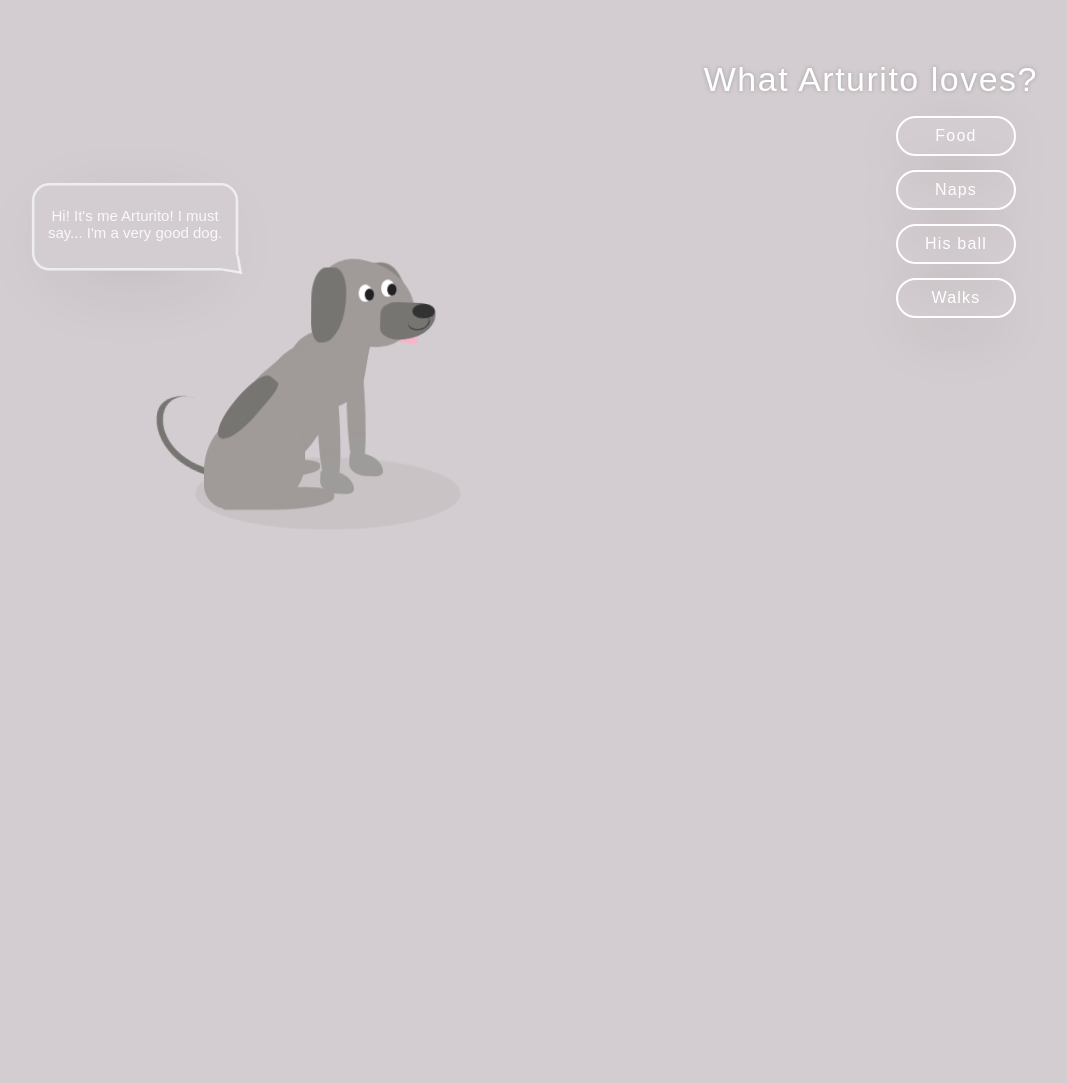
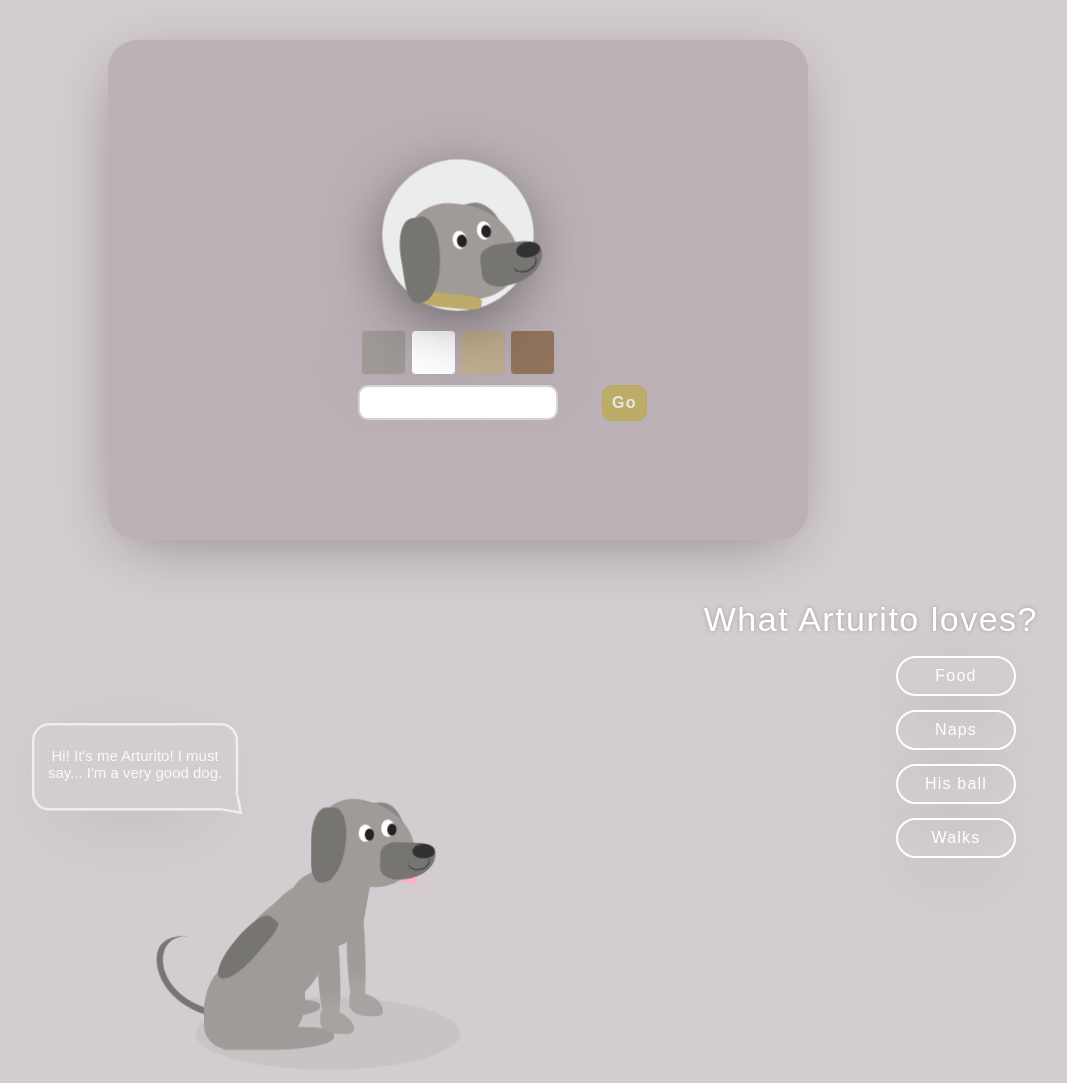
Before and after one commit to tomaszkiewiczanna/dogcare, a website: page index.html in a window 1280 px wide. Shown: the whole page, without its empty margins (182-1249 px from the left). Before the commit the page ends 800 px from the top, so only its background shows below. Drawn offline with nearby package versions, Linux system fonts and the light colour scheme.

Commit message:
finished start

```diff
--- a/index.html
+++ b/index.html
@@ -11,7 +11,35 @@
     <script src="app.js"></script>
 </head>
 <body>
-<div class="containter">
+<div class="containter startBox">
+    <div class="info-frame">
+        <div class="info-frame-circle">
+            <div class="info-frame-dog-face">
+                <div class="dog-head-form color1"></div>
+                <div class="dog-ear-1"></div>
+                <div class="dog-ear-2"></div>
+                <div class="dog-eye-1"></div>
+                <div class="dog-eye-2"></div>
+                <div class="dog-nose"></div>
+                <div class="dog-mouth"></div>
+                <div class="dog-collar"></div>
+            </div>
+        </div>
+        <div class="info-frame-colorsChoice">
+            <button class="colorsChoice choice-grey"></button>
+            <button class="colorsChoice choice-bw"></button>
+            <button class="colorsChoice choice-golden"></button>
+            <button class="colorsChoice choice-brown"></button>
+        </div>
+        <div class="info-frame-name">
+            <input type="text" id="name-input">
+            <button id="info-frame-go">Go</button>
+        </div>
+
+    </div>
+
+</div>
+<div class="containter startDog">
     <div class="dog-frame">
         <div class="dog sits">
             <div class="dog-head">
@@ -53,10 +81,18 @@
         </div>
         <div class="dog-menu-list">
             <ul class="dog-menu-list-ul">
-                <li class="dog-menu-list-li"><button class="button-food">Food</button></li>
-                <li class="dog-menu-list-li"><button class="button-sleep">Naps</button></li>
-                <li class="dog-menu-list-li"><button class="button-ball">His ball</button></li>
-                <li class="dog-menu-list-li"><button class="button-walk">Walks</button></li>
+                <li class="dog-menu-list-li">
+                    <button class="button-food">Food</button>
+                </li>
+                <li class="dog-menu-list-li">
+                    <button class="button-sleep">Naps</button>
+                </li>
+                <li class="dog-menu-list-li">
+                    <button class="button-ball">His ball</button>
+                </li>
+                <li class="dog-menu-list-li">
+                    <button class="button-walk">Walks</button>
+                </li>
             </ul>
         </div>
     </div>
--- a/scss/main.scss
+++ b/scss/main.scss
@@ -1,6 +1,7 @@
 @import "partials/mixins";
 @import "partials/variables";
 @import "partials/base";
+@import "partials/infoFrame";
 @import "partials/dog";
 @import "partials/menu";
 @import "partials/keyframes_sitting";
--- a/scss/partials/_dog.scss
+++ b/scss/partials/_dog.scss
@@ -10,7 +10,7 @@
     border-radius: 90%;
     z-index: -1;
 }
-.dog-head{
+.dog .dog-head{
     @include baseTopLeft(0,150px,130px,100px);
     position: absolute;
     //border: 1px solid brown;
--- /dev/null
+++ b/scss/partials/_infoFrame.scss
@@ -0,0 +1,106 @@
+.startBox{ //container
+    display: flex;
+    justify-content: center;
+    align-items: center;
+
+}
+.info-frame{
+    width: 700px;
+    height: 500px;
+    background: darken($background, 10);
+    border-radius: 30px;
+    box-shadow: -2px 14px 68px -20px rgba(0,0,0,0.4);
+    display: flex;
+    justify-content: center;
+    align-items: center;
+    flex-direction: column;
+}
+
+.info-frame input:focus,
+.info-frame button:focus{
+    outline: none;
+}
+.info-frame-circle{
+    position: relative;
+    width: 150px;
+    height: 150px;
+    background: #eaecee;
+    box-shadow: -2px 14px 68px -15px rgba(0,0,0,0.7);
+    border-radius: 50%;
+    margin-bottom: 20px;
+    animation: infoFrameAnim 2s 0s alternate infinite linear;
+}
+@keyframes infoFrameAnim {
+    100% {
+        transform: scale(1.02);
+    }
+}
+.info-frame-dog-face{
+    position: absolute;
+    left: -47%;
+    top: 40px;
+    transform: scale(1.4) rotate(-9deg);
+}
+.dog-collar{
+    @include baseTopLeft(81px,64px,44px,10px);
+    transform: rotate(15deg);
+    background: #bdab68;
+    border-radius: 30%;
+    z-index: 2;
+}
+.colorsChoice{
+    width: 45px;
+    height: 45px;
+    padding: 15px;
+    border-radius: 10%;
+    border: 1.5px solid darken($background, 12);
+    box-shadow: -2px 14px 68px -17px rgba(0,0,0,0.9);
+    margin-bottom: 10px;
+    transition: 0.2s linear;
+}
+.choice-grey{
+    background: $dog-grey;
+}
+.choice-bw{
+    background: white;
+}
+.choice-golden{
+    background: #bfad8e;
+}
+.choice-brown{
+    background: #91735c;
+}
+
+#name-input{
+    width: 200px;
+    height: 35px;
+    border-radius: 10px;
+    background: white;
+    border: 2px solid #d4d4d4;
+    color: #444;
+    font-size: 16px;
+    letter-spacing: 1.3px;
+    text-align: center;
+    font-family: 'Noto Serif JP', sans-serif;
+}
+#info-frame-go{
+    position: absolute;
+    bottom: 119px;
+    left: 784px;
+    width: 45px;
+    height: 36px;
+    border-radius: 10px;
+    background: #bdab68;
+    border: 1px solid darken(#bdab68,1.8);
+    color: #e6e6e6;
+    font-weight: 600;
+    font-size: 16px;
+    letter-spacing: 1.3px;
+    text-align: center;
+    font-family: 'Noto Serif JP', sans-serif;
+    transition: 0.3s ease-out;
+}
+.info-frame button:hover {
+    cursor: pointer;
+    transform: scale(1.06);
+}
--- a/scss/partials/_menu.scss
+++ b/scss/partials/_menu.scss
@@ -22,7 +22,7 @@
     height: 40px;
     background: none;
     border: 2px solid white;
-    box-shadow: -2px 14px 68px -15px rgba(0,0,0,0.33);
+    box-shadow: -2px 14px 68px -15px rgba(0,0,0,0.30);
     border-radius: 50px;
     color: white;
     font-family: 'Noto Serif JP', sans-serif;
--- a/scss/partials/_variables.scss
+++ b/scss/partials/_variables.scss
@@ -2,4 +2,4 @@ $background: #d3ccd0;
 $dog-grey: #a09a98;
 $dog-lighter: #545454;
 $dog-darker: #767572;
-$dog-superlight: #9e9c9a;
+$dog-superlight: #a8a2a0;
```
Also changed, not shown: css/main.css, 1 other file.
